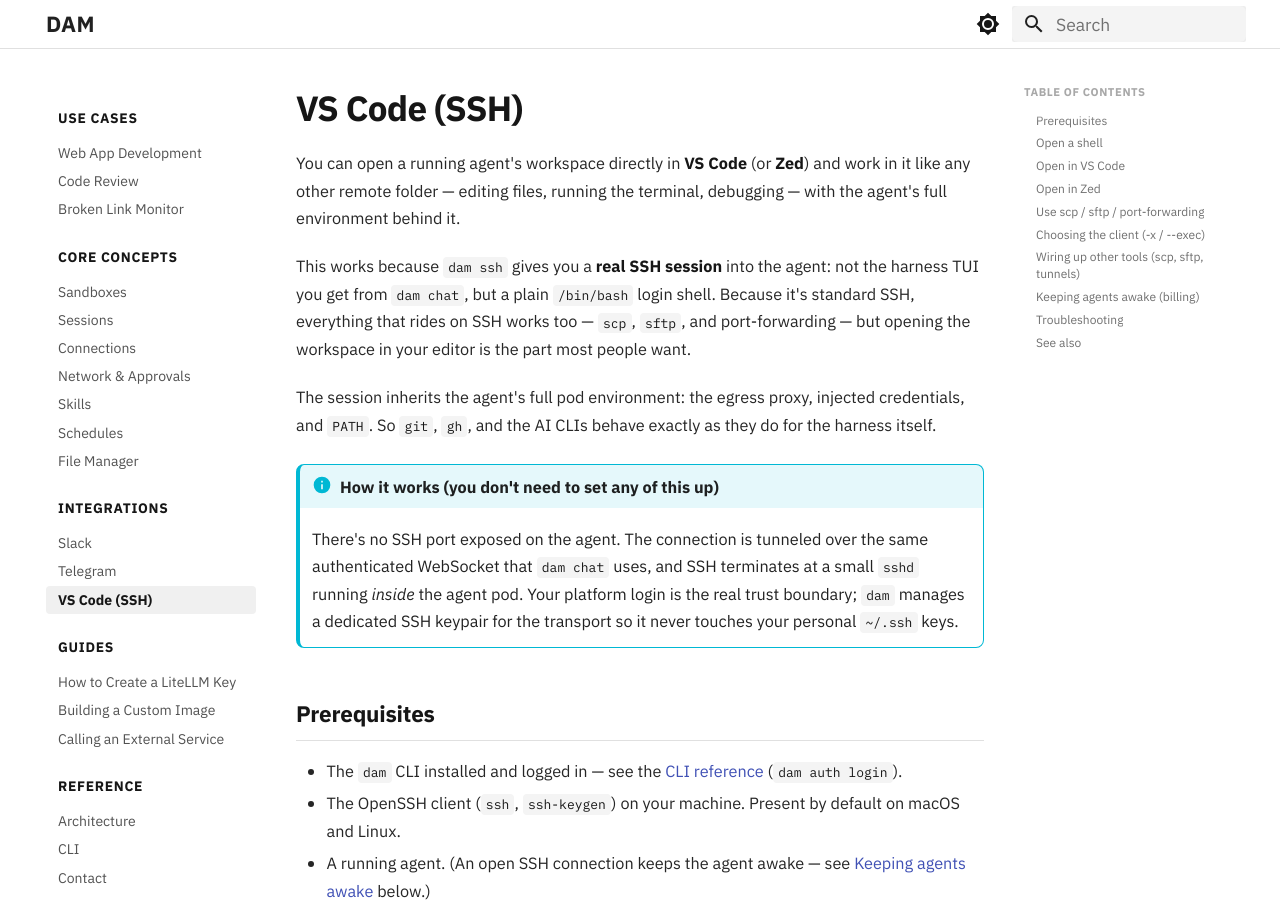
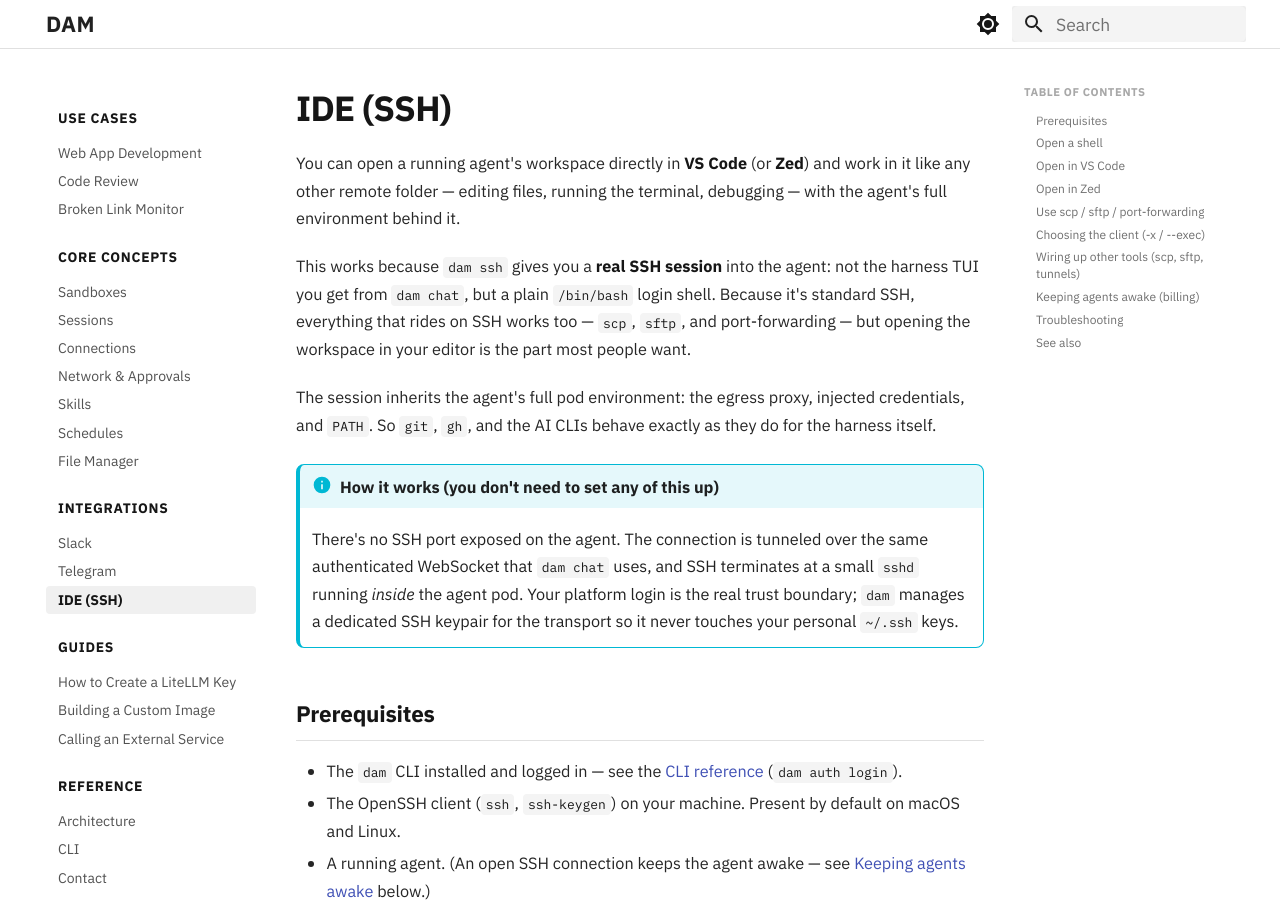
Before and after one commit to dam-agents/docs, an MkDocs documentation site: the page built from docs/guides/ide-ssh.md, in a window 1280 px wide and 900 px high. Built offline with MkDocs 1.6.1 and Material for MkDocs 9.7.7, drawn with Linux system fonts in a browser that asks for light colours.

Commit message:
docs: rename VS Code (SSH) guide to IDE (SSH)
The guide covers Zed as well as VS Code, so title, filename, and nav
label now say IDE.

Assisted-by: Claude Opus 4.8 <noreply@anthropic.com>

```diff
--- a/docs/guides/vs-code-ssh.md
+++ b/docs/guides/ide-ssh.md
@@ -1,4 +1,4 @@
-# VS Code (SSH)
+# IDE (SSH)
 
 You can open a running agent's workspace directly in **VS Code** (or **Zed**) and work in it like any other remote folder — editing files, running the terminal, debugging — with the agent's full environment behind it.
 
--- a/mkdocs.yml
+++ b/mkdocs.yml
@@ -82,7 +82,7 @@ nav:
   - Integrations:
     - Slack: integrations/slack.md
     - Telegram: integrations/telegram.md
-    - VS Code (SSH): guides/vs-code-ssh.md
+    - IDE (SSH): guides/ide-ssh.md
   - Guides:
     - How to Create a LiteLLM Key: guides/litellm-key.md
     - Building a Custom Image: guides/custom-image.md
```
